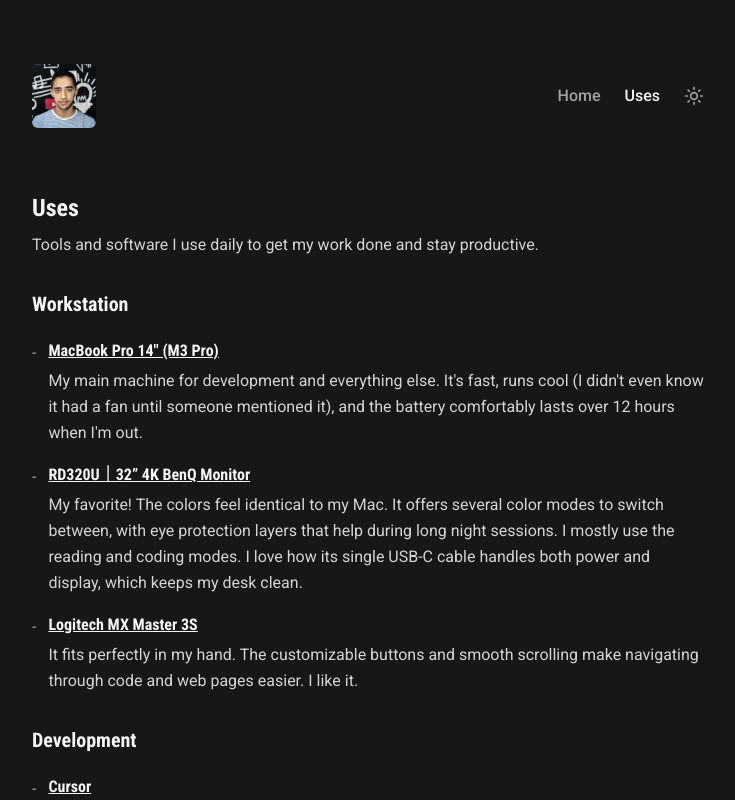
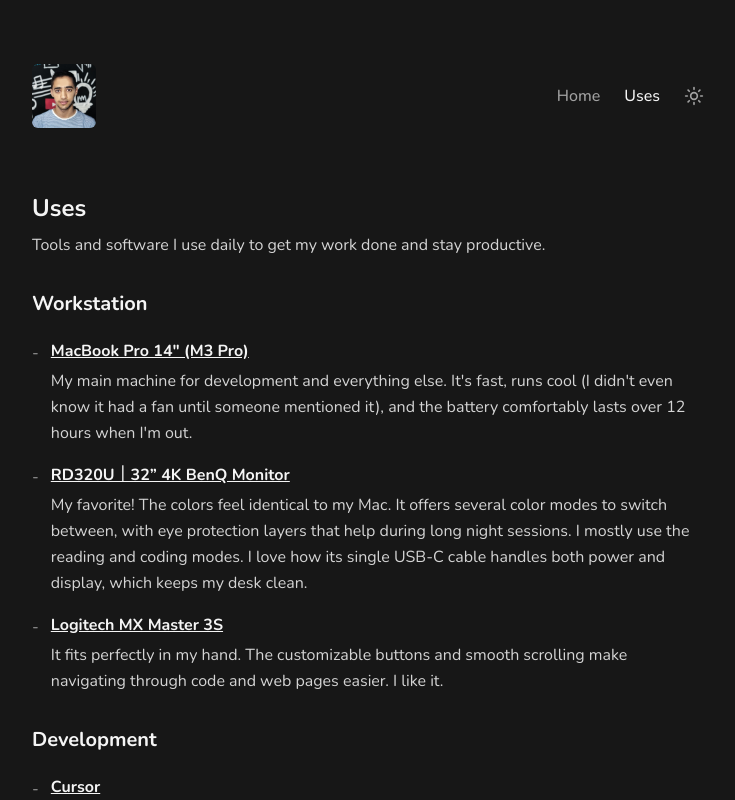
Before and after one commit to salimabsi/salimabsi.me, a Next.js app: page /uses in a window 1280 px wide. Shown: the top 800 px of the page, without its empty margins (272-1007 px from the left). Built offline with nearby package versions, Linux system fonts and the light colour scheme.

Commit message:
refactor: replace fonts with Nunito

```diff
--- a/src/app/_blog/page.tsx
+++ b/src/app/_blog/page.tsx
@@ -19,7 +19,7 @@
   return (
     <section className="space-y-8">
       <header className="space-y-2">
-        <h1 className="text-2xl font-bold text-neutral-900 dark:text-neutral-100 font-display">
+        <h1 className="text-2xl font-bold text-neutral-900 dark:text-neutral-100">
           Blog
         </h1>
         <p className="text-neutral-600 dark:text-neutral-300">
@@ -39,7 +39,7 @@
                   <p className="text-xs text-neutral-500 dark:text-neutral-400 font-mono tabular-nums">
                     {formatDate(post.metadata.date)}
                   </p>
-                  <Link key={post.slug} href={`/blog/${post.slug}`} className='text-xl font-medium text-neutral-900 dark:text-neutral-100 font-display hover:underline hover:text-neutral-600 dark:hover:text-neutral-300'>
+                  <Link key={post.slug} href={`/blog/${post.slug}`} className='text-xl font-medium text-neutral-900 dark:text-neutral-100 hover:underline hover:text-neutral-600 dark:hover:text-neutral-300'>
                     {post.metadata.title}
                   </Link>
                 </div>
--- a/src/app/globals.css
+++ b/src/app/globals.css
@@ -2,12 +2,6 @@
 @plugin "@tailwindcss/typography";
 
 @custom-variant dark (&:is(.dark *));
-
-@theme inline {
-  --font-sans: var(--font-roboto);
-  --font-display: var(--font-roboto-condensed);
-  --font-mono: var(--font-roboto-mono);
-}
 
 :root {
   color-scheme: light dark;
--- a/src/app/layout.tsx
+++ b/src/app/layout.tsx
@@ -2,31 +2,16 @@
 import Image from 'next/image'
 import Link from 'next/link'
 import Script from 'next/script'
-import { Roboto, Roboto_Condensed, Roboto_Mono } from 'next/font/google'
+import { Nunito } from 'next/font/google'
 import { ThemeProvider } from '@/components/theme-provider'
 import { ThemeToggle } from '@/components/theme-toggle'
 import { NavLinks } from '@/components/nav-links'
 import { cn } from '@/lib/utils'
 import './globals.css'
 
-const roboto = Roboto({
-  variable: '--font-roboto',
+const nunito = Nunito({
   subsets: ['latin'],
   weight: ['400', '500', '600', '700'],
-  display: 'swap',
-})
-
-const robotoCondensed = Roboto_Condensed({
-  variable: '--font-roboto-condensed',
-  subsets: ['latin'],
-  weight: ['700'],
-  display: 'swap',
-})
-
-const robotoMono = Roboto_Mono({
-  variable: '--font-roboto-mono',
-  subsets: ['latin'],
-  weight: ['400'],
   display: 'swap',
 })
 
@@ -39,14 +24,12 @@
   return (
     <html lang="en" suppressHydrationWarning>
       <body
-        className={cn(roboto.variable, robotoCondensed.variable, robotoMono.variable, 'bg-white dark:bg-neutral-900 text-neutral-900 dark:text-neutral-100 antialiased font-sans selection:text-white selection:bg-rose-500')}
+        className={cn(
+          nunito.className,
+          'bg-white dark:bg-neutral-900 text-neutral-900 dark:text-neutral-100 antialiased selection:text-white selection:bg-rose-500'
+        )}
       >
-        <ThemeProvider
-          attribute="class"
-          defaultTheme="dark"
-          enableSystem
-          disableTransitionOnChange
-        >
+        <ThemeProvider attribute="class" defaultTheme="dark" enableSystem disableTransitionOnChange>
           <div className="flex min-h-screen justify-center px-6 py-16">
             <div className="w-full max-w-2xl space-y-16">
               <header className="flex items-center justify-between gap-8">
--- a/src/app/page.tsx
+++ b/src/app/page.tsx
@@ -1,7 +1,7 @@
 export default function Home() {
   return (
     <div>
-      <h1 className="text-xl font-bold font-display text-neutral-900 dark:text-neutral-100">
+      <h1 className="text-xl font-bold text-neutral-900 dark:text-neutral-100">
         Hi, I'm Salim Absi.
       </h1>
 
--- a/src/app/uses/page.tsx
+++ b/src/app/uses/page.tsx
@@ -97,7 +97,7 @@
   return (
     <section className="space-y-8 leading-relaxed">
       <header className="space-y-2">
-        <h1 className="text-2xl font-bold text-neutral-900 dark:text-neutral-100 font-display">
+        <h1 className="text-2xl font-bold text-neutral-900 dark:text-neutral-100">
           Uses
         </h1>
         <p className="text-neutral-600 dark:text-neutral-300">
@@ -108,7 +108,7 @@
       <div className="space-y-8">
         {toolGroups.map((group) => (
           <div key={group.category} className="space-y-5">
-            <h2 className="text-xl font-bold text-neutral-900 dark:text-neutral-100 font-display">
+            <h2 className="text-xl font-bold text-neutral-900 dark:text-neutral-100">
               {group.category}
             </h2>
             <div className="space-y-4">
@@ -116,7 +116,7 @@
                 <div key={tool.title} className="flex gap-3">
                   <span className="text-neutral-400  mt-0.5">-</span>
                   <div className="flex-1 space-y-1">
-                    <h3 className="font-bold font-display">
+                    <h3 className="font-bold">
                       <a
                         href={tool.link}
                         target="_blank"
```
